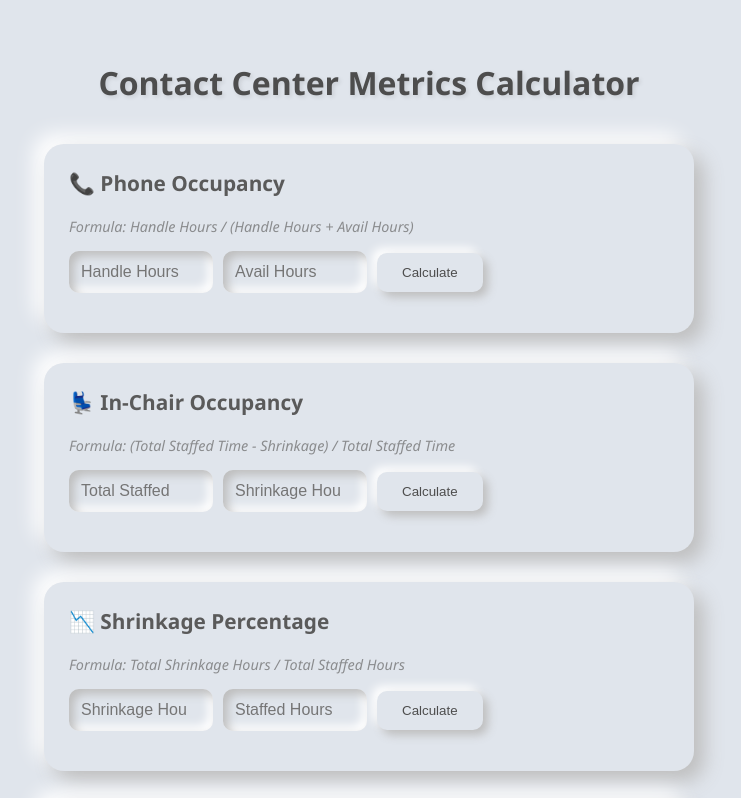
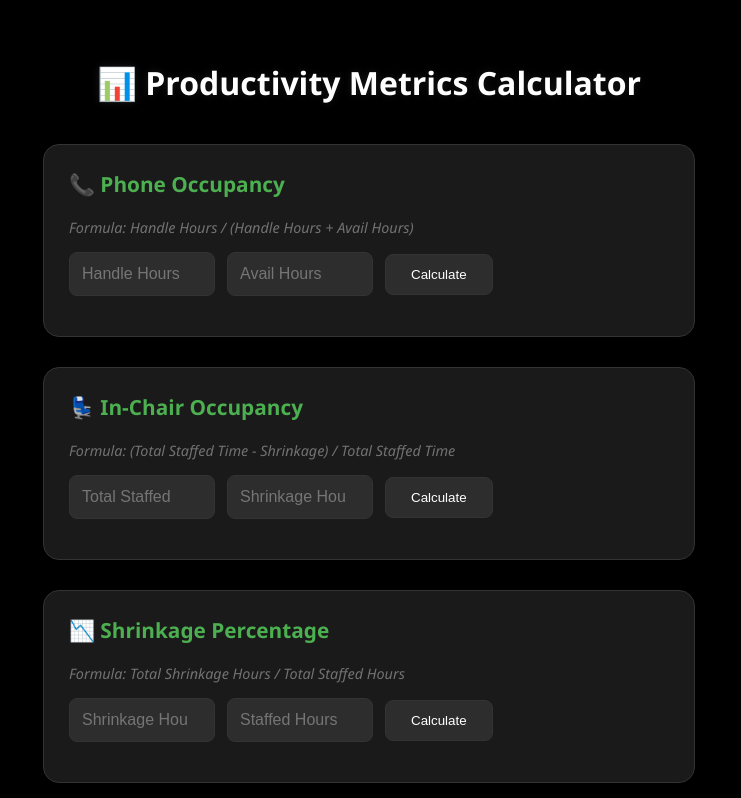
Before and after one commit to riyowna/Productivity, a plain HTML site: page index.html in a window 1280 px wide. Shown: the top 798 px of the page, without its empty margins (271-1012 px from the left). Drawn offline with Linux system fonts and the light colour scheme.

Commit message:
Update index.html

```diff
--- a/index.html
+++ b/index.html
@@ -7,35 +7,36 @@
         body {
             font-family: 'Segoe UI', Tahoma, Geneva, Verdana, sans-serif;
             margin: 40px;
-            background: #e0e5ec;
+            background: #000000;
             display: flex;
             flex-direction: column;
             align-items: center;
+            color: #ffffff;
         }
 
         h1 {
-            color: #4d4d4d;
+            color: #ffffff;
             margin-bottom: 40px;
-            text-shadow: 2px 2px 4px rgba(0,0,0,0.1);
+            text-shadow: 0 0 8px rgba(255,255,255,0.1);
         }
 
         .calculator {
             margin-bottom: 30px;
             padding: 25px;
-            border-radius: 20px;
-            background: #e0e5ec;
-            box-shadow: 10px 10px 20px #bebebe,
-                       -10px -10px 20px #ffffff;
+            border-radius: 16px;
+            background: #1a1a1a;
+            box-shadow: 0 0 12px rgba(0,0,0,0.5);
             width: 80%;
             max-width: 600px;
             position: relative;
+            border: 1px solid #333333;
         }
 
         .formula {
             font-size: 0.9em;
-            color: #666;
+            color: #888888;
             margin: 10px 0;
-            opacity: 0.7;
+            opacity: 0.8;
             font-style: italic;
         }
 
@@ -44,36 +45,39 @@
             display: flex;
             flex-wrap: wrap;
             align-items: center;
-            gap: 10px;
+            gap: 12px;
         }
 
         input {
             width: 120px;
             padding: 12px;
             border: none;
-            border-radius: 10px;
-            background: #e0e5ec;
-            box-shadow: inset 5px 5px 10px #bebebe,
-                       inset -5px -5px 10px #ffffff;
-            color: #4d4d4d;
+            border-radius: 8px;
+            background: #2d2d2d;
+            color: #ffffff;
             font-size: 1em;
+            border: 1px solid #333333;
+        }
+
+        input:focus {
+            outline: none;
+            box-shadow: 0 0 0 2px #4CAF50;
         }
 
         button {
-            background: #e0e5ec;
-            color: #4d4d4d;
+            background: #2d2d2d;
+            color: #ffffff;
             border: none;
             padding: 12px 25px;
-            border-radius: 10px;
+            border-radius: 8px;
             cursor: pointer;
-            box-shadow: 5px 5px 10px #bebebe,
-                       -5px -5px 10px #ffffff;
             transition: all 0.2s ease;
+            border: 1px solid #333333;
         }
 
-        button:active {
-            box-shadow: inset 5px 5px 10px #bebebe,
-                       inset -5px -5px 10px #ffffff;
+        button:hover {
+            background: #4CAF50;
+            color: #000000;
         }
 
         .result {
@@ -81,10 +85,11 @@
             color: #4CAF50;
             margin-left: 15px;
             font-size: 1.1em;
+            text-shadow: 0 0 8px rgba(76,175,80,0.2);
         }
 
         h2 {
-            color: #5a5a5a;
+            color: #4CAF50;
             margin-top: 0;
             margin-bottom: 20px;
             font-size: 1.3em;
@@ -106,7 +111,7 @@
     </style>
 </head>
 <body>
-    <h1>Contact Center Metrics Calculator</h1>
+    <h1>📊 Productivity Metrics Calculator</h1>
 
     <!-- Phone Occupancy -->
     <div class="calculator">
```
